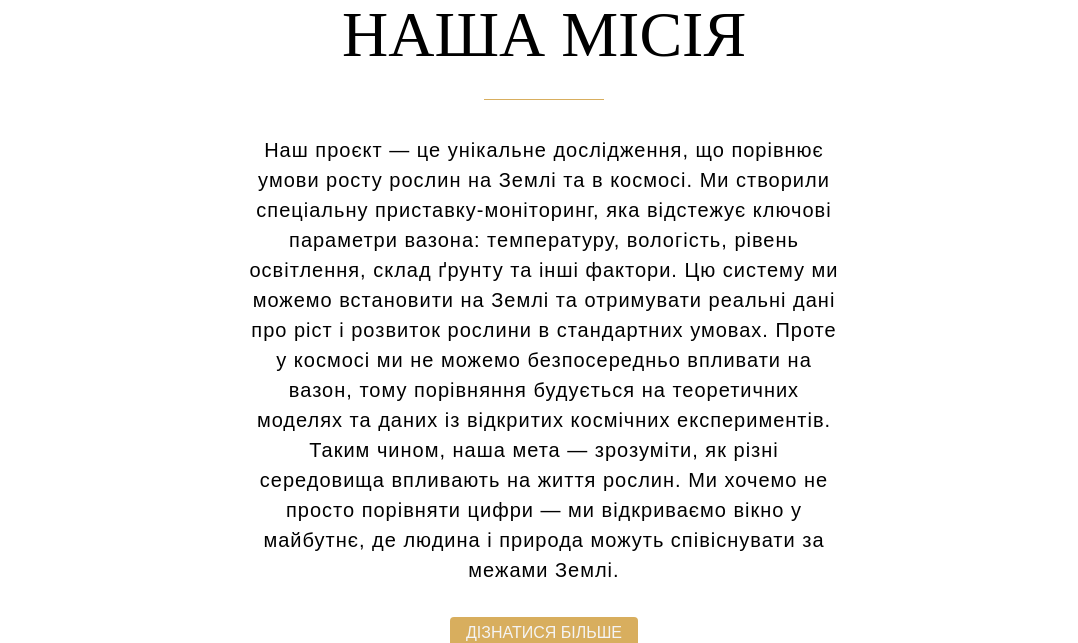
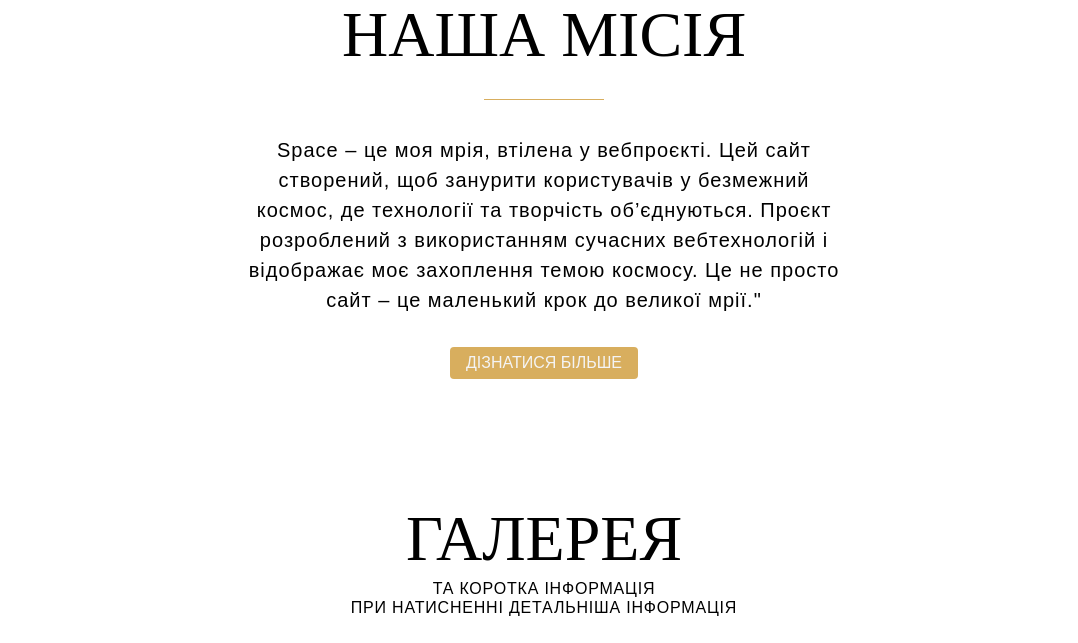
Before and after one commit to Dimasik-000/Space, a plain HTML site: page index.html in a window 1280 px wide. Shown: the part 989-1632 px from the top of the page, without its empty margins (96-1174 px from the left). Drawn offline with Linux system fonts and the light colour scheme; a web font is replaced by a local one.

Commit message:
Оновлено текст опису проєкту на сайті, щоб відобразити нову концепцію космічного дослідження та використання сучасних вебтехнологій.

```diff
--- a/index.html
+++ b/index.html
@@ -44,9 +44,7 @@
 						<div class="about__content" >
 							<div class="about__text" >
 								<p>
-									Наш проєкт — це унікальне дослідження, що порівнює умови росту рослин на Землі та в космосі. Ми створили спеціальну приставку-моніторинг, яка відстежує ключові параметри вазона: температуру, вологість, рівень освітлення, склад ґрунту та інші фактори.
-									Цю систему ми можемо встановити на Землі та отримувати реальні дані про ріст і розвиток рослини в стандартних умовах. Проте у космосі ми не можемо безпосередньо впливати на вазон, тому порівняння будується на теоретичних моделях та даних із відкритих космічних експериментів.
-									Таким чином, наша мета — зрозуміти, як різні середовища впливають на життя рослин. Ми хочемо не просто порівняти цифри — ми відкриваємо вікно у майбутнє, де людина і природа можуть співіснувати за межами Землі.								</p>
+									Space – це моя мрія, втілена у вебпроєкті. Цей сайт створений, щоб занурити користувачів у безмежний космос, де технології та творчість об’єднуються. Проєкт розроблений з використанням сучасних вебтехнологій і відображає моє захоплення темою космосу. Це не просто сайт – це маленький крок до великої мрії."</p>
 							</div>
 							<a href="#about_t2" class="about__button button">Дізнатися більше</a>
 						</div>
```
